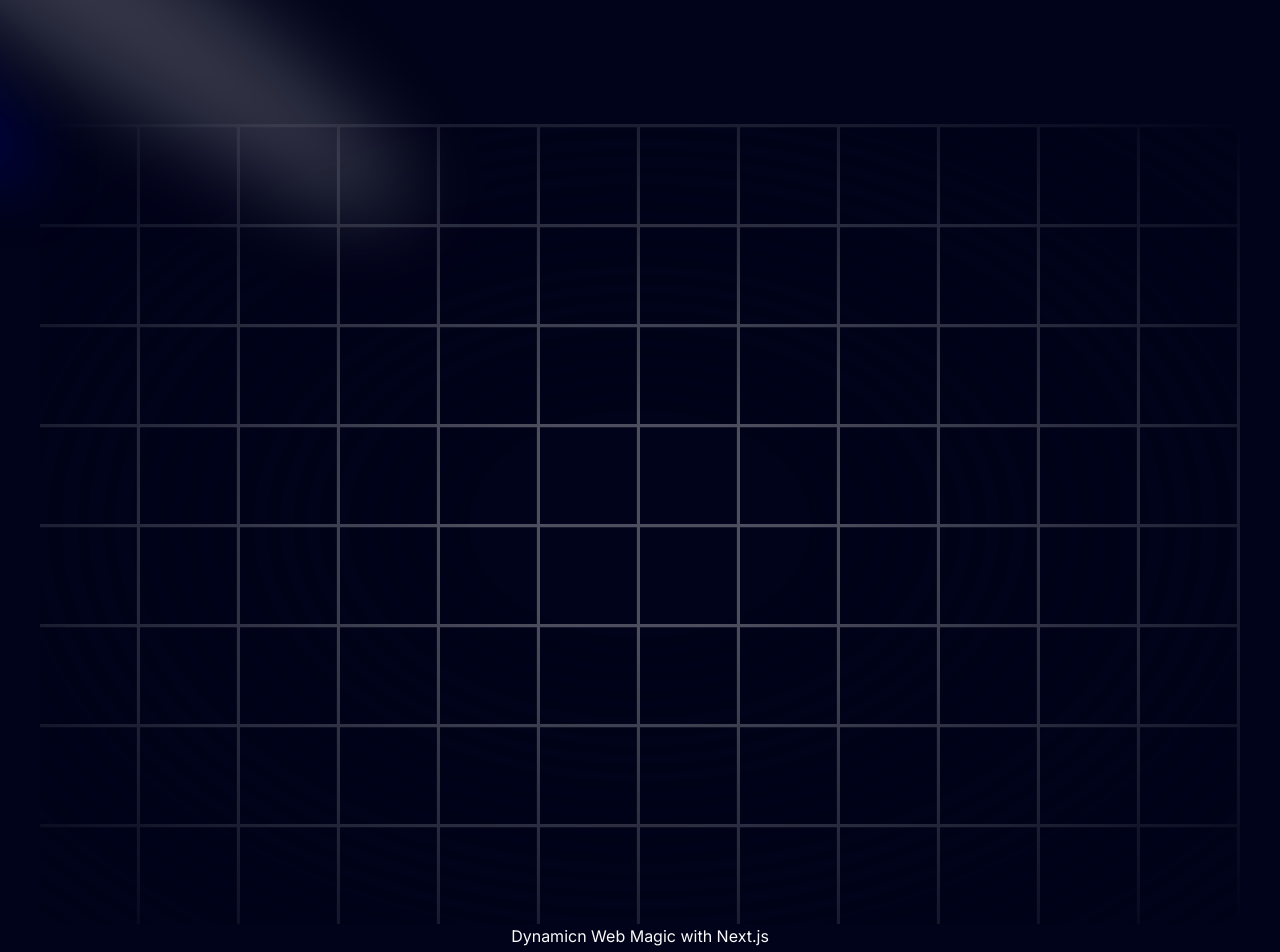
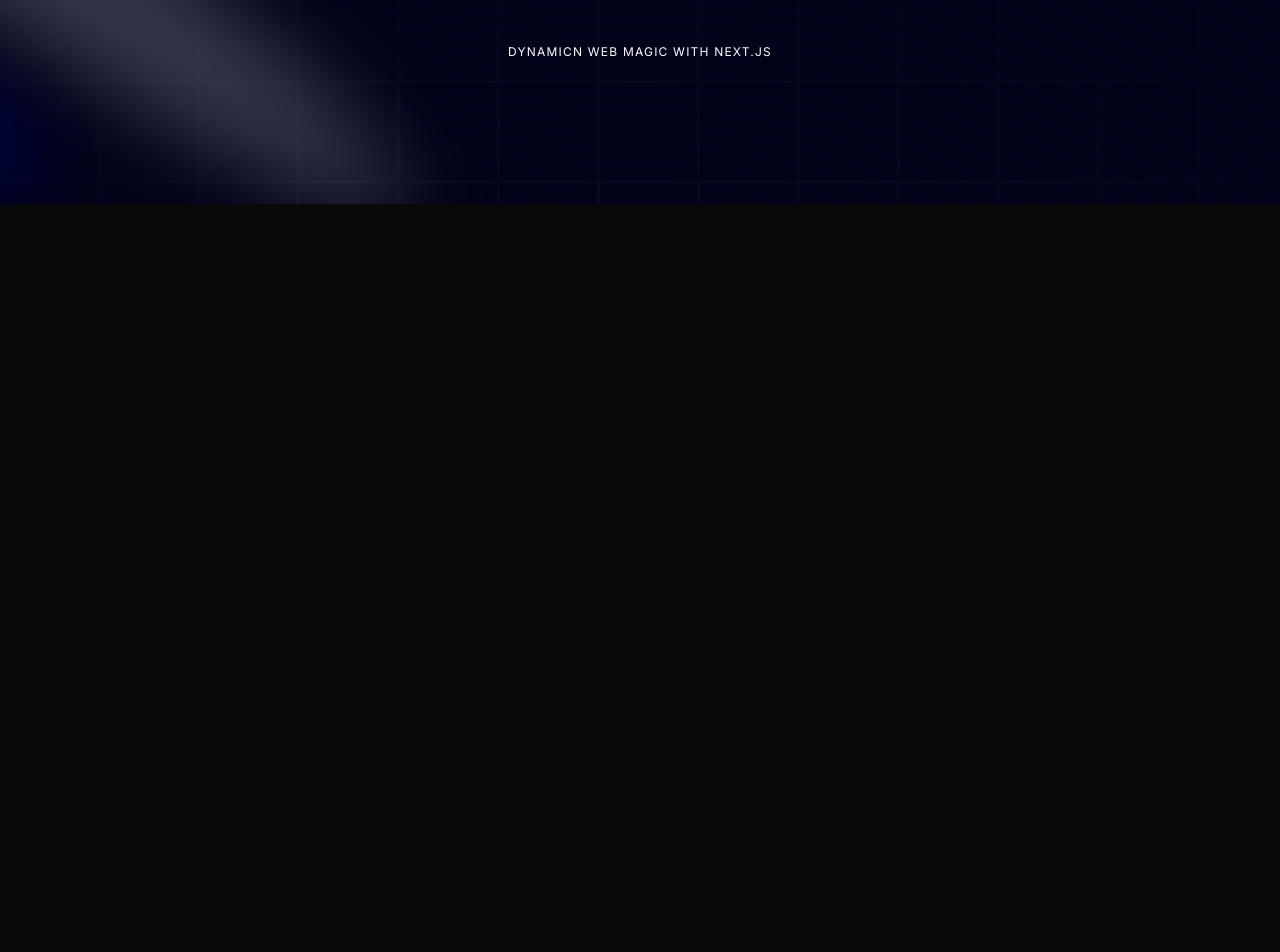
Before and after one commit to Hassan-Mef/my-portfolio, a Next.js app: page / in a window 1280 px wide. Shown: the part 20-972 px from the top of the page. After the commit the page ends 800 px from the top, so only its background shows below. Built offline with nearby package versions, Linux system fonts and the light colour scheme.

Commit message:
working on hero section
understanding Aternity UI and tailwinf css

```diff
--- a/components/Hero.tsx
+++ b/components/Hero.tsx
@@ -1,4 +1,4 @@
-import { Spotlight } from './ui/Spotlight'
+import { Spotlight } from "./ui/Spotlight";
 
 const Hero = () => {
   return (
@@ -15,19 +15,18 @@ const Hero = () => {
         <Spotlight className="-top-28 -left-80 h-[80vh] w-[50vw]" fill="blue" />
       </div>
 
-      <div className="h-screen w-full dark:bg-black-100 bg-white  dark:bg-grid-white/[0.3] bg-grid-black/[0.2] relative flex items-center justify-center">
-
-        <div className="absolute pointer-events-none inset-0 flex items-center justify-center dark:bg-black-100 bg-white [mask-image:radial-gradient(ellipse_at_center,transparent_20%,black)]"/>
+      <div className="h-screen w-full dark:bg-black-100 bg-white dark:bg-grid-white/[0.03] bg-grid-black/[0.2] flex items-center justify-center absolute top-0 left-0">
+        <div className="absolute pointer-events-none inset-0 flex items-center justify-center dark:bg-black-100 bg-white [mask-image:radial-gradient(ellipse_at_center,transparent_20%,black)]" />
+      </div>
+      <div className="flex justify-center relative -my-20 z-10">
+        <div className="max-w-[89vw] md:max-w-2xl lg:max-w-[60vw] flex flex-col items-center justify-center">
+          <h2 className="uppercase tracking-widest text-xs text-center text-white max-w-80">
+            Dynamicn Web Magic with Next.js
+          </h2>
         </div>
-         <div className='flex justify-center'>
-          <div className='max-w-[89vw]'>
-            <h1>
-              Dynamicn Web Magic with Next.js
-            </h1>
-          </div>
-         </div>
+      </div>
     </div>
   );
-}
+};
 
-export default Hero
+export default Hero;
```
